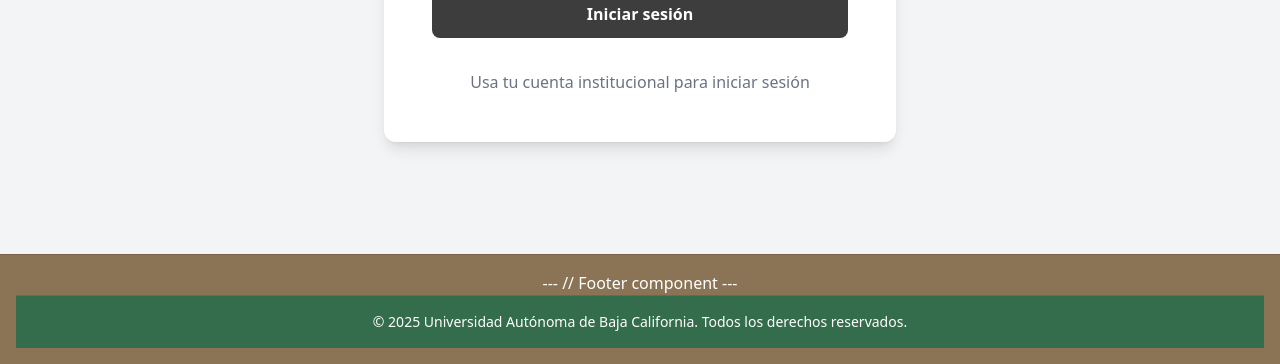
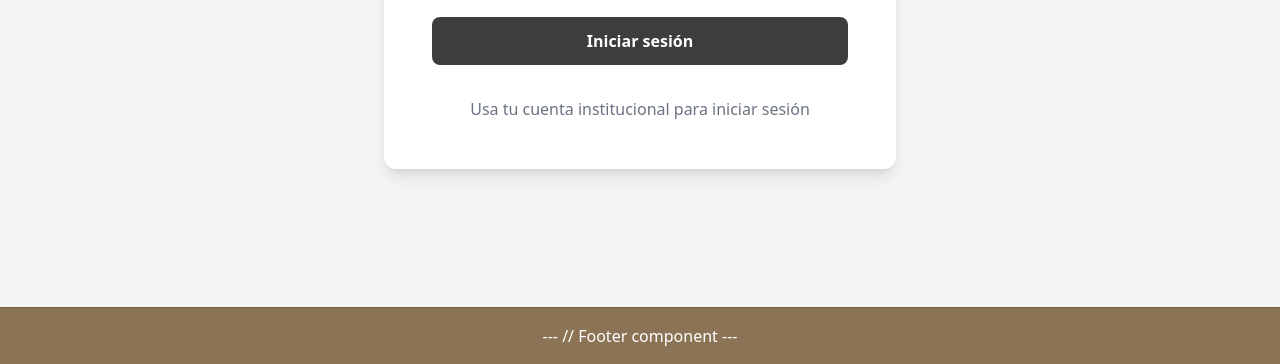
Before and after one commit to PabloCotaP/sedi_frontend, an Astro site: page / in a window 1280 px wide. Shown: the part 436-800 px from the top of the page. Built offline with nearby package versions, Linux system fonts and the light colour scheme; Astro itself is replaced by a stand-in of ours.

Commit message:
Update Footer.astro

```diff
--- a/src/components/Footer.astro
+++ b/src/components/Footer.astro
@@ -2,7 +2,3 @@
 ---
 // Footer component
 ---
-
-<footer class="bg-[#336d4c] text-white px-4 py-4 text-center border-t border-[#7a6349]">
-  <p class="text-sm m-0">© {new Date().getFullYear()} Universidad Autónoma de Baja California. Todos los derechos reservados.</p>
-</footer>
```
